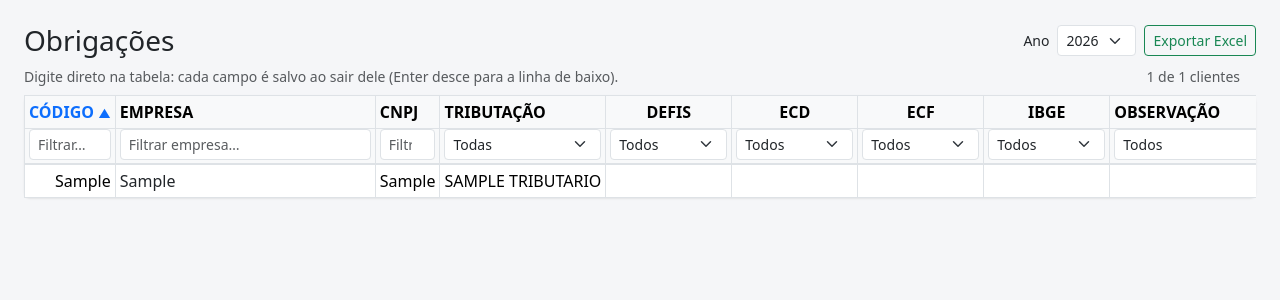
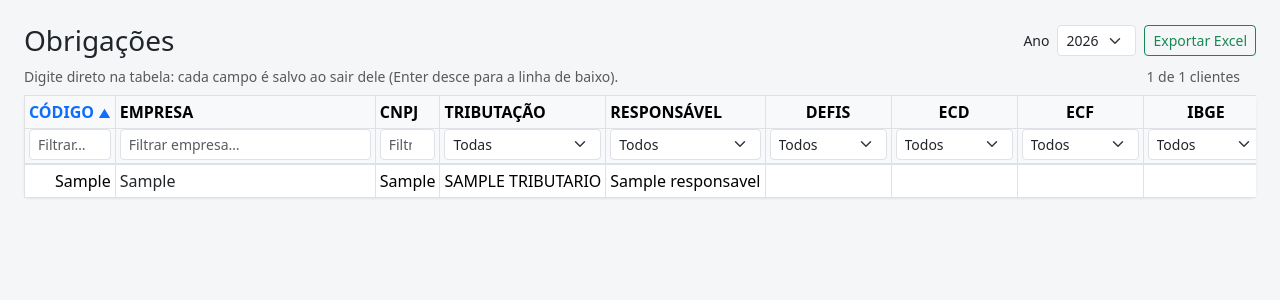
Before and after one commit to hudcarvalho/firstproject, a Flask app: page /obrigacoes/ in a window 1280 px wide. Shown: the part 56-356 px from the top of the page. Run offline with Flask 3, Linux system fonts and the light colour scheme; a user stored in the database is signed in; tables that the repository leaves empty hold one stand-in row (values such as "Sample post"); parts of the project's set-up code (start-up, migrations or seed data) failed here and were passed over; some libraries are stand-ins or nearby versions.

Commit message:
Obrigações: coluna Responsável (do Contábil) com filtro
Nova coluna entre TRIBUTAÇÃO e DEFIS com o responsável do módulo Contábil,
filtro por responsável (inclui "sem responsável") e a coluna também na
exportação em Excel.

Co-Authored-By: Claude Opus 5.5 <noreply@anthropic.com>
Claude-Session: https://claude.ai/code/session_011kNbr5YKcV9vwtzxqVFpDu

```diff
--- a/app/obrigacoes_anuais.py
+++ b/app/obrigacoes_anuais.py
@@ -7,11 +7,11 @@ from io import BytesIO
 from flask import Blueprint, abort, jsonify, render_template, request, send_file
 
 from .competencia import fmt_documento
-from .models import Empresa, ObrigacaoAnual, db
+from .models import Empresa, Modulo, ObrigacaoAnual, db
 
 bp = Blueprint("obrigacoes_anuais", __name__, url_prefix="/obrigacoes")
 
-COLUNAS = ["CÓDIGO", "EMPRESA", "CNPJ", "TRIBUTAÇÃO", "DEFIS", "ECD", "ECF", "IBGE", "OBSERVAÇÃO"]
+COLUNAS = ["CÓDIGO", "EMPRESA", "CNPJ", "TRIBUTAÇÃO", "RESPONSÁVEL", "DEFIS", "ECD", "ECF", "IBGE", "OBSERVAÇÃO"]
 CAMPOS = ObrigacaoAnual.CAMPOS_DATA + ("observacao",)
 
 
@@ -28,6 +28,17 @@ def _ordem_codigo(e):
     return (0, int(c), "") if c.isdigit() else (1 if c else 2, 0, c.lower() or e.razao_social.lower())
 
 
+def _modulo_responsavel():
+    """Módulo de onde vem o responsável: o Contábil (ou o primeiro módulo ativo)."""
+    ativos = Modulo.ativos()
+    return next((m for m in ativos if m.codigo == "contabil"), ativos[0] if ativos else None)
+
+
+def _responsavel(empresa, modulo):
+    c = empresa.controle(modulo) if modulo else None
+    return c.responsavel if c and c.responsavel else None
+
+
 def _dados(ano, inativas=False):
     q = Empresa.query
     if not inativas:
@@ -42,8 +53,11 @@ def lista():
     ano = _ano()
     empresas, registros = _dados(ano)
     regimes = sorted({e.regime for e in empresas}, key=lambda r: r.nome.lower())
+    modulo = _modulo_responsavel()
+    responsavel = {e.id: _responsavel(e, modulo) for e in empresas}
+    responsaveis = sorted({r for r in responsavel.values() if r}, key=lambda r: r.nome.lower())
     return render_template("obrigacoes_anuais/lista.html", ano=ano, empresas=empresas, registros=registros,
-                           regimes=regimes, colunas=COLUNAS, anos=range(date.today().year + 1, 2019, -1))
+                           regimes=regimes, responsavel=responsavel, responsaveis=responsaveis, colunas=COLUNAS, anos=range(date.today().year + 1, 2019, -1))
 
 
 def _data(texto):
@@ -109,19 +123,21 @@ def exportar():
         c.font = Font(bold=True)
         c.fill = PatternFill("solid", fgColor="D9D9D9")
         c.border = Border(top=fino, bottom=fino, left=fino, right=fino)
+    modulo = _modulo_responsavel()
     for e in empresas:
         r = registros.get(e.id)
+        resp = _responsavel(e, modulo)
         codigo = int(e.codigo) if (e.codigo or "").strip().isdigit() else e.codigo
-        ws.append([codigo, e.razao_social, fmt_documento(e.cnpj), e.regime.nome.upper()]
+        ws.append([codigo, e.razao_social, fmt_documento(e.cnpj), e.regime.nome.upper(), resp.nome if resp else None]
                   + [getattr(r, c) if r else None for c in ObrigacaoAnual.CAMPOS_DATA]
                   + [r.observacao if r else None])
-        for col in range(5, 9):
+        for col in range(6, 10):
             ws.cell(ws.max_row, col).number_format = "DD/MM/YYYY"
-    for letra, largura in zip("ABCDEFGHI", (9, 45, 20, 16, 12, 12, 12, 12, 40)):
+    for letra, largura in zip("ABCDEFGHIJ", (9, 45, 20, 16, 18, 12, 12, 12, 12, 40)):
         ws.column_dimensions[letra].width = largura
     ws.freeze_panes = "A2"
     ws.auto_filter.ref = ws.dimensions
-    for col in "EFGH":
+    for col in "FGHI":
         ws[f"{col}1"].alignment = Alignment(horizontal="center")
     buf = BytesIO()
     wb.save(buf)
--- a/app/templates/obrigacoes_anuais/lista.html
+++ b/app/templates/obrigacoes_anuais/lista.html
@@ -24,7 +24,7 @@
       {% for c in colunas %}
       {% if loop.index == 1 %}<th class="ordenavel ordem-ativa" data-ordem="codigo" title="Clique para ordenar por código (menor/maior)">{{ c }} <span class="seta">▲</span></th>
       {% elif loop.index == 2 %}<th class="ordenavel" data-ordem="nome" title="Clique para ordenar por empresa (A–Z / Z–A)">{{ c }} <span class="seta"></span></th>
-      {% else %}<th class="{{ 'text-center' if loop.index in (5, 6, 7, 8) }}">{{ c }}</th>{% endif %}
+      {% else %}<th class="{{ 'text-center' if loop.index in (6, 7, 8, 9) }}">{{ c }}</th>{% endif %}
       {% endfor %}
     </tr>
     <tr class="filtros">
@@ -34,6 +34,11 @@
       <th><select class="form-select form-select-sm" id="f-regime">
         <option value="">Todas</option>
         {% for r in regimes %}<option value="{{ r.id }}">{{ r.nome }}</option>{% endfor %}
+      </select></th>
+      <th><select class="form-select form-select-sm" id="f-resp" aria-label="Filtrar responsável">
+        <option value="">Todos</option>
+        <option value="0">— sem responsável —</option>
+        {% for r in responsaveis %}<option value="{{ r.id }}">{{ r.nome }}</option>{% endfor %}
       </select></th>
       {% for c in ('defis', 'ecd', 'ecf', 'ibge', 'observacao') %}
       <th><select class="form-select form-select-sm filtro-campo" data-campo="{{ c }}" aria-label="Filtrar {{ c|upper }}">
@@ -47,11 +52,12 @@
   <tbody>
     {% for e in empresas %}{% set r = registros.get(e.id) %}
     <tr data-id="{{ e.id }}" data-codigo="{{ (e.codigo or '')|lower }}" data-nome="{{ e.razao_social|lower }}"
-        data-cnpj="{{ e.cnpj }}" data-regime="{{ e.regime_id }}">
+        data-cnpj="{{ e.cnpj }}" data-regime="{{ e.regime_id }}" data-resp="{{ responsavel[e.id].id if responsavel[e.id] else 0 }}">
       <td class="text-end">{{ e.codigo or '' }}</td>
       <td style="min-width: 260px"><a href="{{ url_for('main.empresa_detalhe', id=e.id) }}" class="link-dark text-decoration-none">{{ e.razao_social }}</a></td>
       <td class="text-nowrap">{{ e.cnpj|documento }}</td>
       <td class="text-nowrap">{{ e.regime.nome|upper }}</td>
+      <td class="text-nowrap" style="min-width: 150px">{{ responsavel[e.id].nome if responsavel[e.id] else '—' }}</td>
       {% for c in ('defis', 'ecd', 'ecf', 'ibge') %}
       <td class="p-0"><input type="text" class="form-control form-control-sm celula data text-center" data-campo="{{ c }}"
           inputmode="numeric" maxlength="10" placeholder="dd/mm/aaaa" value="{{ r[c].strftime('%d/%m/%Y') if r and r[c] else '' }}"
@@ -61,7 +67,7 @@
           value="{{ r.observacao if r and r.observacao else '' }}" aria-label="Observação {{ e.razao_social }}"></td>
     </tr>
     {% else %}
-    <tr><td colspan="9" class="text-center text-muted py-4">Nenhum cliente ativo cadastrado.</td></tr>
+    <tr><td colspan="10" class="text-center text-muted py-4">Nenhum cliente ativo cadastrado.</td></tr>
     {% endfor %}
   </tbody>
 </table>
@@ -77,18 +83,21 @@
 
   // filtros
   const fCod = document.getElementById('f-codigo'), fNome = document.getElementById('f-nome'),
-        fCnpj = document.getElementById('f-cnpj'), fReg = document.getElementById('f-regime');
+        fCnpj = document.getElementById('f-cnpj'), fReg = document.getElementById('f-regime'),
+        fResp = document.getElementById('f-resp');
   const contador = document.getElementById('contador');
   const fCampos = [...document.querySelectorAll('.filtro-campo')];
   function filtrar() {
     const cod = fCod.value.trim().toLowerCase(), nome = fNome.value.trim().toLowerCase(),
-          cnpj = fCnpj.value.replace(/\D/g, ''), reg = fReg.value;
+          cnpj = fCnpj.value.replace(/\D/g, ''), reg = fReg.value, resp = fResp.value;
+    [fReg, fResp].forEach(f => f.classList.toggle('filtro-ativo', !!f.value));
     const campos = fCampos.filter(f => f.value);
     fCampos.forEach(f => f.classList.toggle('filtro-ativo', !!f.value));
     let n = 0;
     for (const tr of linhas) {
       const ok = (!cod || tr.dataset.codigo.includes(cod)) && (!nome || tr.dataset.nome.includes(nome))
         && (!cnpj || tr.dataset.cnpj.includes(cnpj)) && (!reg || tr.dataset.regime === reg)
+        && (!resp || tr.dataset.resp === resp)
         && campos.every(f => {
           const cheio = tr.querySelector(`.celula[data-campo="${f.dataset.campo}"]`).value.trim() !== '';
           return f.value === 'preenchido' ? cheio : !cheio;
@@ -99,7 +108,7 @@
     contador.textContent = `${n} de ${linhas.length} clientes`;
   }
   [fCod, fNome, fCnpj].forEach(i => i.addEventListener('input', filtrar));
-  [fReg, ...fCampos].forEach(s => s.addEventListener('change', filtrar));
+  [fReg, fResp, ...fCampos].forEach(s => s.addEventListener('change', filtrar));
   filtrar();
 
   // ordenação: clique em CÓDIGO ou EMPRESA (de novo inverte)
```
Also changed, not shown: tests/test_obrigacoes_anuais.py (+13 -7 lines).
